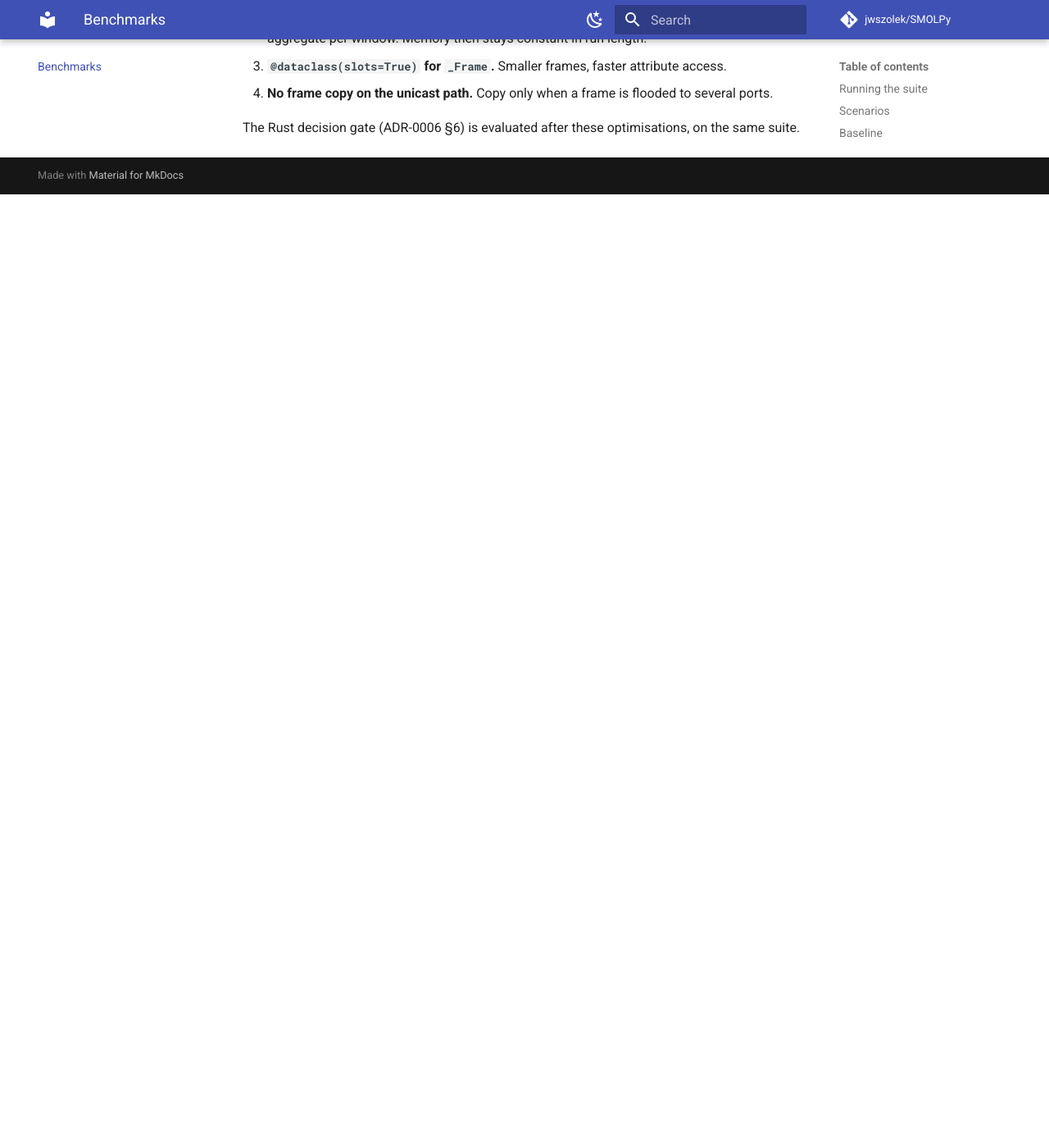
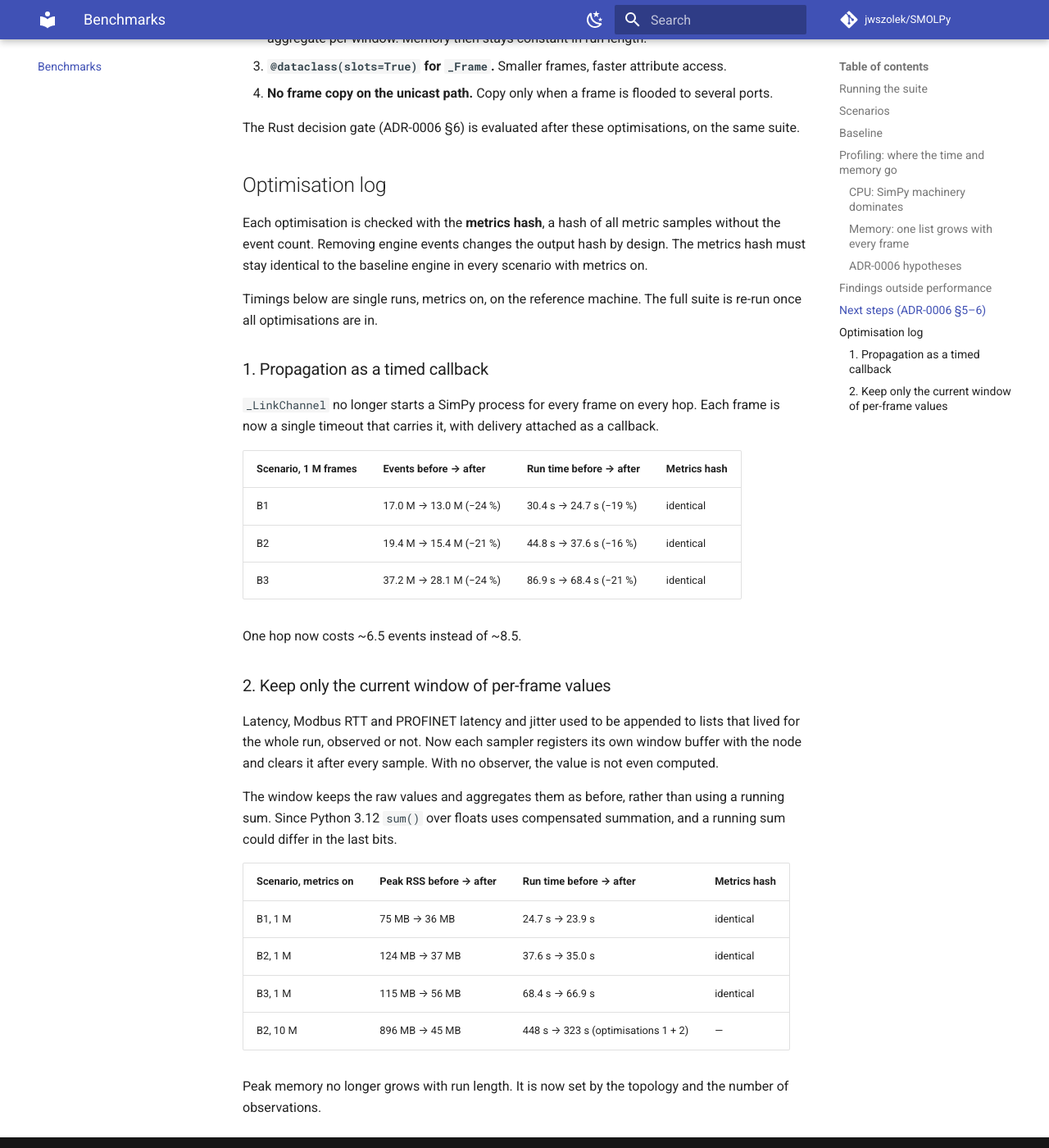
Before and after one commit to jwszolek/SMOLPy, an MkDocs documentation site: the page built from docs/benchmarks.md, in a window 1280 px wide and 1400 px high, scrolled down 6556 px. Shown: the whole window at 82% size. Built offline with MkDocs 1.6.1 and Material for MkDocs 9.7.7, drawn with Linux system fonts in a browser that asks for light colours; comment, search, counter and statistics services are not loaded; before the commit the page ends 6793 px from its top, so only the background shows below that.

Commit message:
Keep only the current sampling window of per-frame values

```diff
--- a/docs/benchmarks.md
+++ b/docs/benchmarks.md
@@ -156,3 +156,36 @@ Candidate optimisations, each to be applied and measured separately, with unchan
 4. **No frame copy on the unicast path.** Copy only when a frame is flooded to several ports.
 
 The Rust decision gate (ADR-0006 §6) is evaluated after these optimisations, on the same suite.
+
+## Optimisation log
+
+Each optimisation is checked with the **metrics hash**, a hash of all metric samples without the event count. Removing engine events changes the output hash by design. The metrics hash must stay identical to the baseline engine in every scenario with metrics on.
+
+Timings below are single runs, metrics on, on the reference machine. The full suite is re-run once all optimisations are in.
+
+### 1. Propagation as a timed callback
+
+`_LinkChannel` no longer starts a SimPy process for every frame on every hop. Each frame is now a single timeout that carries it, with delivery attached as a callback.
+
+| Scenario, 1 M frames | Events before → after | Run time before → after | Metrics hash |
+|---|---|---|---|
+| B1 | 17.0 M → 13.0 M (−24 %) | 30.4 s → 24.7 s (−19 %) | identical |
+| B2 | 19.4 M → 15.4 M (−21 %) | 44.8 s → 37.6 s (−16 %) | identical |
+| B3 | 37.2 M → 28.1 M (−24 %) | 86.9 s → 68.4 s (−21 %) | identical |
+
+One hop now costs ~6.5 events instead of ~8.5.
+
+### 2. Keep only the current window of per-frame values
+
+Latency, Modbus RTT and PROFINET latency and jitter used to be appended to lists that lived for the whole run, observed or not. Now each sampler registers its own window buffer with the node and clears it after every sample. With no observer, the value is not even computed.
+
+The window keeps the raw values and aggregates them as before, rather than using a running sum. Since Python 3.12 `sum()` over floats uses compensated summation, and a running sum could differ in the last bits.
+
+| Scenario, metrics on | Peak RSS before → after | Run time before → after | Metrics hash |
+|---|---|---|---|
+| B1, 1 M | 75 MB → 36 MB | 24.7 s → 23.9 s | identical |
+| B2, 1 M | 124 MB → 37 MB | 37.6 s → 35.0 s | identical |
+| B3, 1 M | 115 MB → 56 MB | 68.4 s → 66.9 s | identical |
+| B2, 10 M | 896 MB → 45 MB | 448 s → 323 s (optimisations 1 + 2) | — |
+
+Peak memory no longer grows with run length. It is now set by the topology and the number of observations.
```
Also changed, not shown: 3 other files.
